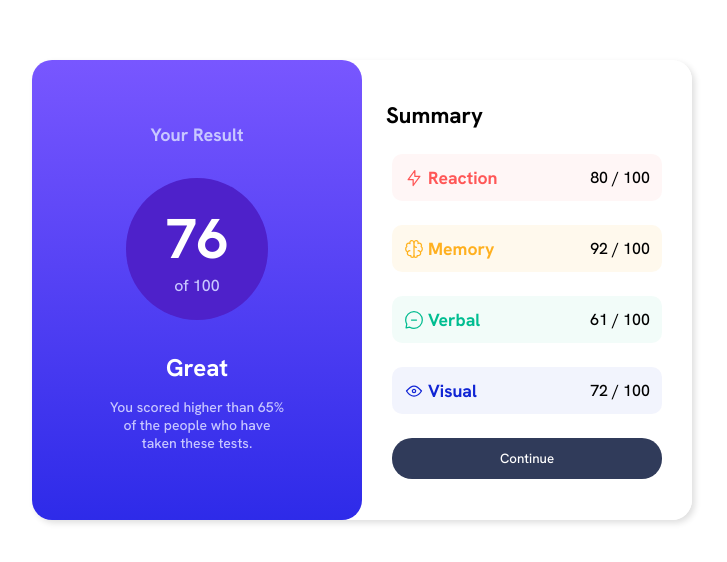
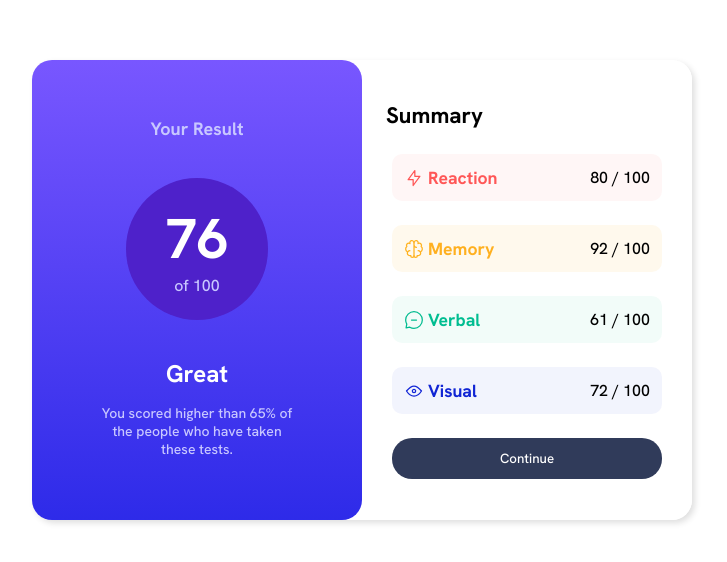
Before and after one commit to mthsimao/results-summary, a plain HTML site: page index.html in a window 1280 px wide. Shown: the part 110-672 px from the top of the page, without its empty margins (278-1005 px from the left). Drawn offline with Linux system fonts and the light colour scheme.

Commit message:
Update style.css

```diff
--- a/css/style.css
+++ b/css/style.css
@@ -60,7 +60,7 @@ main {
     flex-direction: column;
     align-items: center;
     justify-content: center;
-    gap: 2em;
+    gap: 2.4em;
     width: 330px;
     height: 460px;
     padding: 1.5em;
@@ -102,7 +102,7 @@ main {
     align-items: center;
     font-size: 14px;
     padding: 5px 12px;
-    max-width: 200px;
+    max-width: 230px;
 }
 
 
```
